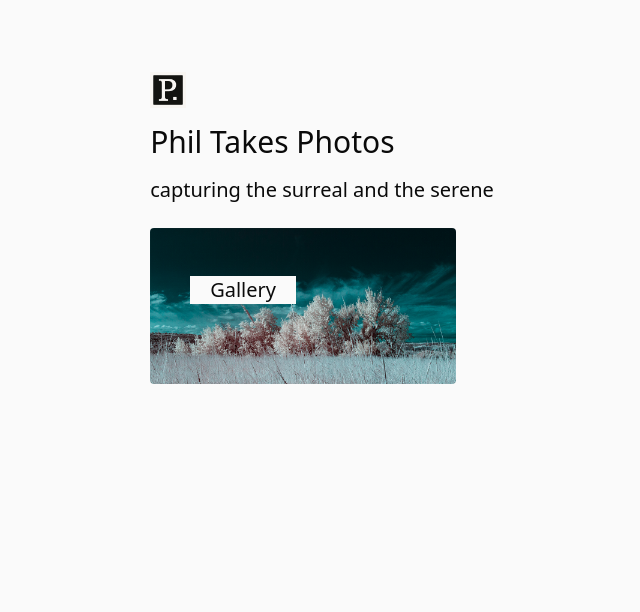
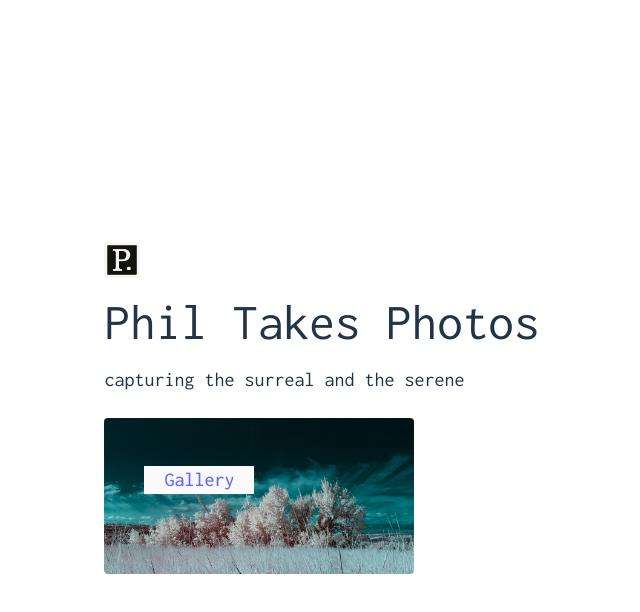
Before and after one commit to philwilt/phil-takes-photos, a React (Vite) app: page / in a window 1280 px wide. Shown: the top 612 px of the page, without its empty margins (318-958 px from the left). Built offline with nearby package versions, Linux system fonts and the light colour scheme.

Commit message:
Add font

```diff
--- a/index.html
+++ b/index.html
@@ -2,11 +2,17 @@
 <html lang="en">
   <head>
     <meta charset="UTF-8" />
-    <link rel="icon" type="image/svg+xml" href="/vite.svg" />
+    <link rel="preconnect" href="https://fonts.googleapis.com" />
+    <link rel="preconnect" href="https://fonts.gstatic.com" crossorigin />
+    <link
+      href="https://fonts.googleapis.com/css2?family=Inconsolata:wght@200..900&display=swap"
+      rel="stylesheet"
+    />
+    <link rel="icon" type="image/svg+xml" href="/public/favicon.ico" />
     <meta name="viewport" content="width=device-width, initial-scale=1.0" />
     <title>Phil Takes Photos</title>
   </head>
-  <body>
+  <body class="inconsolata">
     <div id="root"></div>
     <script type="module" src="/src/main.tsx"></script>
   </body>
--- a/src/index.css
+++ b/src/index.css
@@ -1,27 +1,81 @@
 @import "tailwindcss";
-@plugin "flowbite-react/plugin/tailwindcss";
+@import "https://fonts.googleapis.com/css2?family=Inconsolata:wght@200..900&display=swap"
+  @plugin "flowbite-react/plugin/tailwindcss";
 @source "../.flowbite-react/class-list.json";
 
 :root {
-  --background: var(--color-neutral-50);
-  --foreground: var(--color-neutral-950);
+  font-family: "Inconsolata", monospace;
+  line-height: 1.5;
+  font-weight: 400;
+
+  color-scheme: light dark;
+  color: rgba(255, 255, 255, 0.87);
+  background-color: #242424;
+
+  font-synthesis: none;
+  text-rendering: optimizeLegibility;
+  -webkit-font-smoothing: antialiased;
+  -moz-osx-font-smoothing: grayscale;
 }
 
-@theme inline {
-  --color-background: var(--background);
-  --color-foreground: var(--foreground);
-  --font-sans: var(--font-inconsolata-sans);
-  --font-mono: var(--font-inconsolata-mono);
+a {
+  font-weight: 500;
+  color: #646cff;
+  text-decoration: inherit;
+}
+a:hover {
+  color: #535bf2;
 }
 
-@media (prefers-color-scheme: dark) {
+body {
+  margin: 0;
+  display: flex;
+  place-items: center;
+  min-width: 320px;
+  min-height: 100vh;
+}
+
+h1 {
+  font-size: 3.2em;
+  line-height: 1.1;
+}
+
+button {
+  border-radius: 8px;
+  border: 1px solid transparent;
+  padding: 0.6em 1.2em;
+  font-size: 1em;
+  font-weight: 500;
+  font-family: inherit;
+  background-color: #1a1a1a;
+  cursor: pointer;
+  transition: border-color 0.25s;
+}
+button:hover {
+  border-color: #646cff;
+}
+button:focus,
+button:focus-visible {
+  outline: 4px auto -webkit-focus-ring-color;
+}
+
+@media (prefers-color-scheme: light) {
   :root {
-    --background: var(--color-neutral-950);
-    --foreground: var(--color-neutral-50);
+    color: #213547;
+    background-color: #ffffff;
+  }
+  a:hover {
+    color: #747bff;
+  }
+  button {
+    background-color: #f9f9f9;
   }
 }
 
-body {
-  background: var(--background);
-  color: var(--foreground);
+.inconsolata-<uniquifier > {
+  font-family: "Inconsolata", monospace;
+  font-optical-sizing: auto;
+  font-weight: <weight>;
+  font-style: normal;
+  font-variation-settings: "wdth" 100;
 }
```
Also changed, not shown: 1 other file (tests, documents, lock files or other folders).
